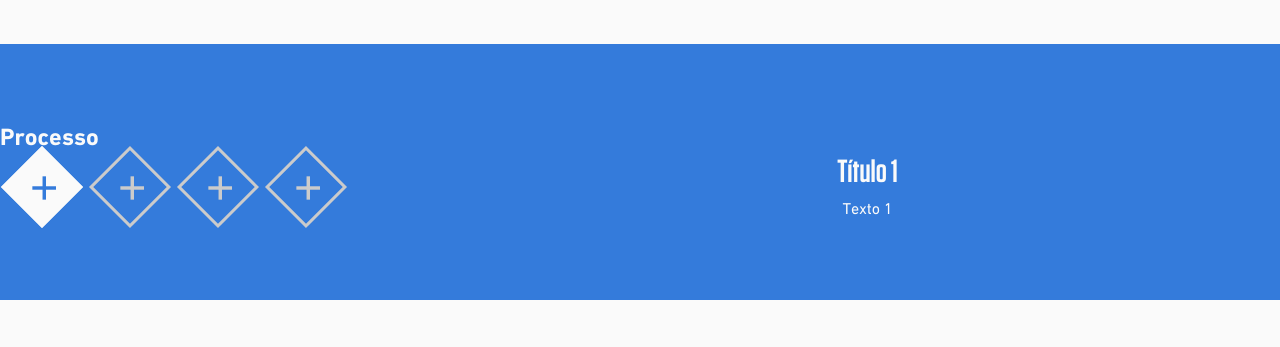
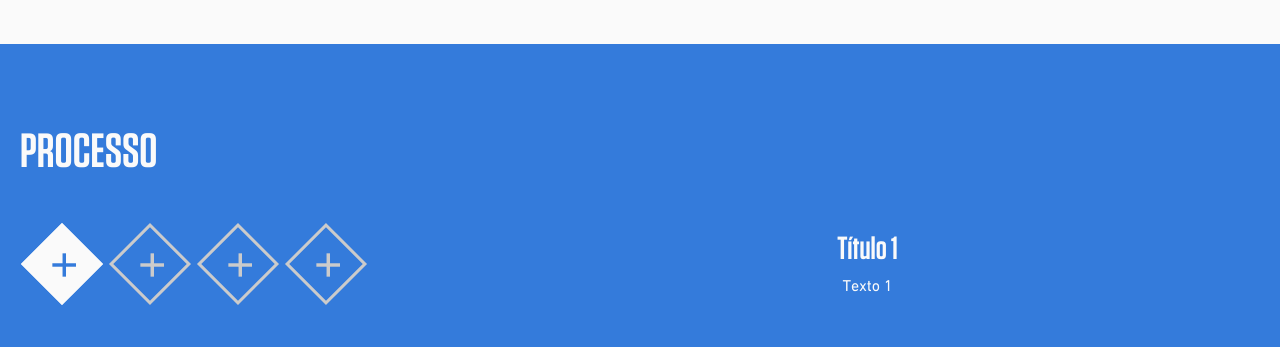
Before and after one commit to mjuliamiosso/niloware, a Next.js app: page /en/home in a window 1280 px wide. Shown: the part 1560-1907 px from the top of the page. Built offline with nearby package versions, Linux system fonts and the light colour scheme; a web font is replaced by a local one.

Commit message:
refactor process section

```diff
--- a/app/sections/Process/Process.module.scss
+++ b/app/sections/Process/Process.module.scss
@@ -1,18 +1,27 @@
 @import '../../styles/variables';
+@import '../../styles/mixins';
 
-.process{
+.process {
     background-color: $primary;
     padding-top: 80px;
     padding-bottom: 80px;
 }
 
-.process-details{
+.container {
+    @include container;
+
+    h2 {
+        @include subtitle;
+    }
+}
+
+.details {
     display: flex;
     flex-direction: column;
     align-items: center;
     gap: 80px;
 
-    .process-btn{
+    .button {
         margin-left: 13px;
         display: flex;
         gap: 30px;
@@ -28,29 +37,29 @@
         }
     }
 
-    .process-text{
+    .text {
         color: $light-bg;
         text-align: center;
 
-        h4{
+        h4 {
             font-size: $fs-600;
             font-family: $ff-secondary;
             margin-bottom: 10px;
         }
 
-        p{
+        p {
             font-size: $fs-200;
         }
     }
 }
 
-@media (min-width: 1024px){
-    .process-details{
+@media (min-width: 1024px) {
+    .details {
         flex-direction: row;
         align-items: center;
         gap: 120px;
 
-        .process-text{
+        .text {
             color: $light-bg;
             text-align: center;
             display: flex;
@@ -58,11 +67,11 @@
             justify-content: center;
             width: 100%;
 
-            h4{
+            h4 {
                 font-size: $fs-600;
             }
 
-            p{
+            p {
                 font-size: $fs-200;
             }
         }
--- a/app/sections/Process/Process.tsx
+++ b/app/sections/Process/Process.tsx
@@ -1,5 +1,4 @@
-import React, { use, useState } from 'react'
-import classNames from 'classnames'
+import React, { useState } from 'react'
 import styles from './Process.module.scss'
 import ProcessButton from '@/app/components/ProcessButton/ProcessButton'
 
@@ -8,7 +7,6 @@ const Process = () => {
     const [text, setText] = useState("Texto 1")
     const [activeButton, setActiveButton] = useState(1)
 
-    //textos
     const text1 = () => {
         setTitle("Título 1");
         setText("Texto 1");
@@ -35,18 +33,36 @@ const Process = () => {
 
     return (
         <section className={styles.process}>
-            <div className={classNames(styles['process-container'], 'container')}>
-                <h2 className='subtitle light'>Processo</h2>
-                <div className={styles['process-details']}>
-                    <div className={styles['process-btn']}>
-                        <ProcessButton active={activeButton === 1 ? styles.active : ''} event={text1} />
-                        <ProcessButton active={activeButton === 2 ? styles.active : ''} event={text2} />
-                        <ProcessButton active={activeButton === 3 ? styles.active : ''} event={text3} />
-                        <ProcessButton active={activeButton === 4 ? styles.active : ''} event={text4} />
+            <div className={styles.container}>
+                <h2>
+                    Processo
+                </h2>
+                <div className={styles.details}>
+                    <div className={styles.button}>
+                        <ProcessButton
+                            active={activeButton === 1 ? styles.active : ''}
+                            event={text1}
+                        />
+                        <ProcessButton
+                            active={activeButton === 2 ? styles.active : ''}
+                            event={text2}
+                        />
+                        <ProcessButton
+                            active={activeButton === 3 ? styles.active : ''}
+                            event={text3}
+                        />
+                        <ProcessButton
+                            active={activeButton === 4 ? styles.active : ''}
+                            event={text4}
+                        />
                     </div>
-                    <div className={styles['process-text']}>
-                        <h4>{title}</h4>
-                        <p>{text}</p>
+                    <div className={styles.text}>
+                        <h4>
+                            {title}
+                        </h4>
+                        <p>
+                            {text}
+                        </p>
                     </div>
                 </div>
             </div>
```
